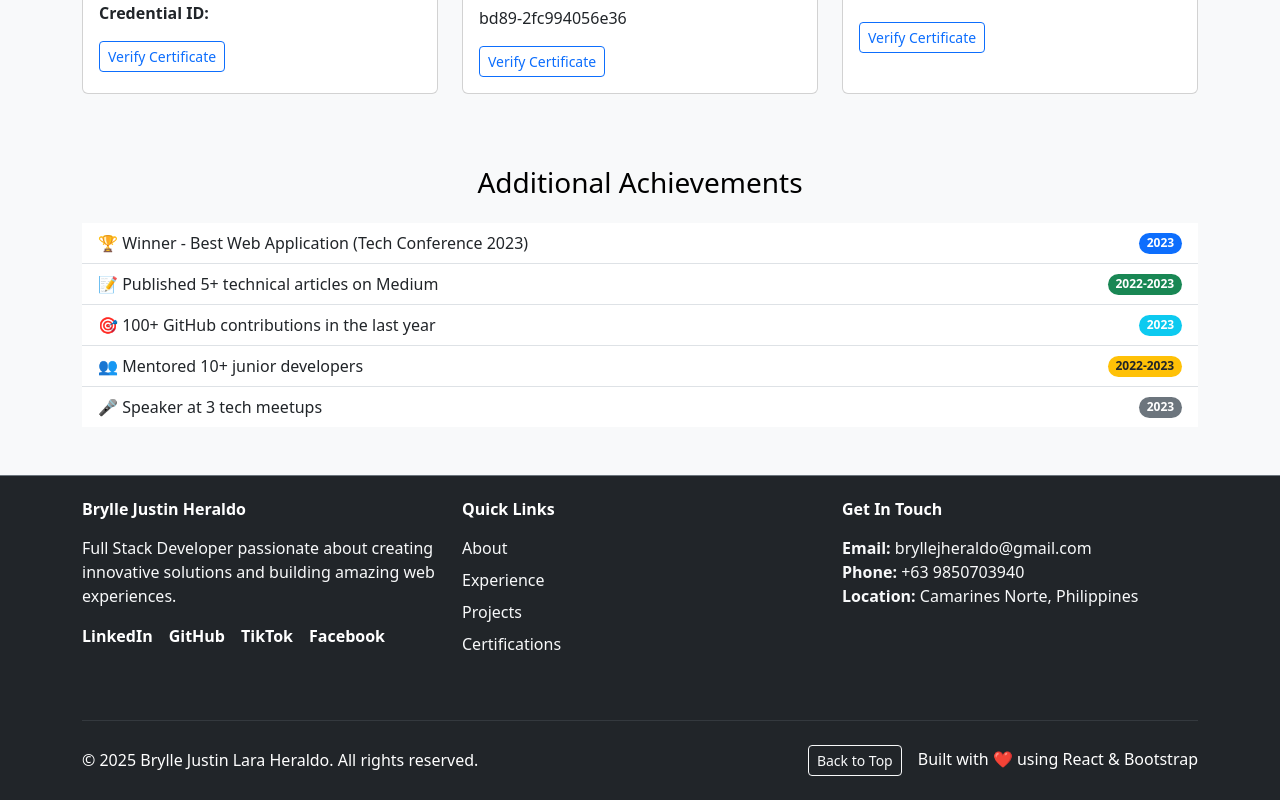
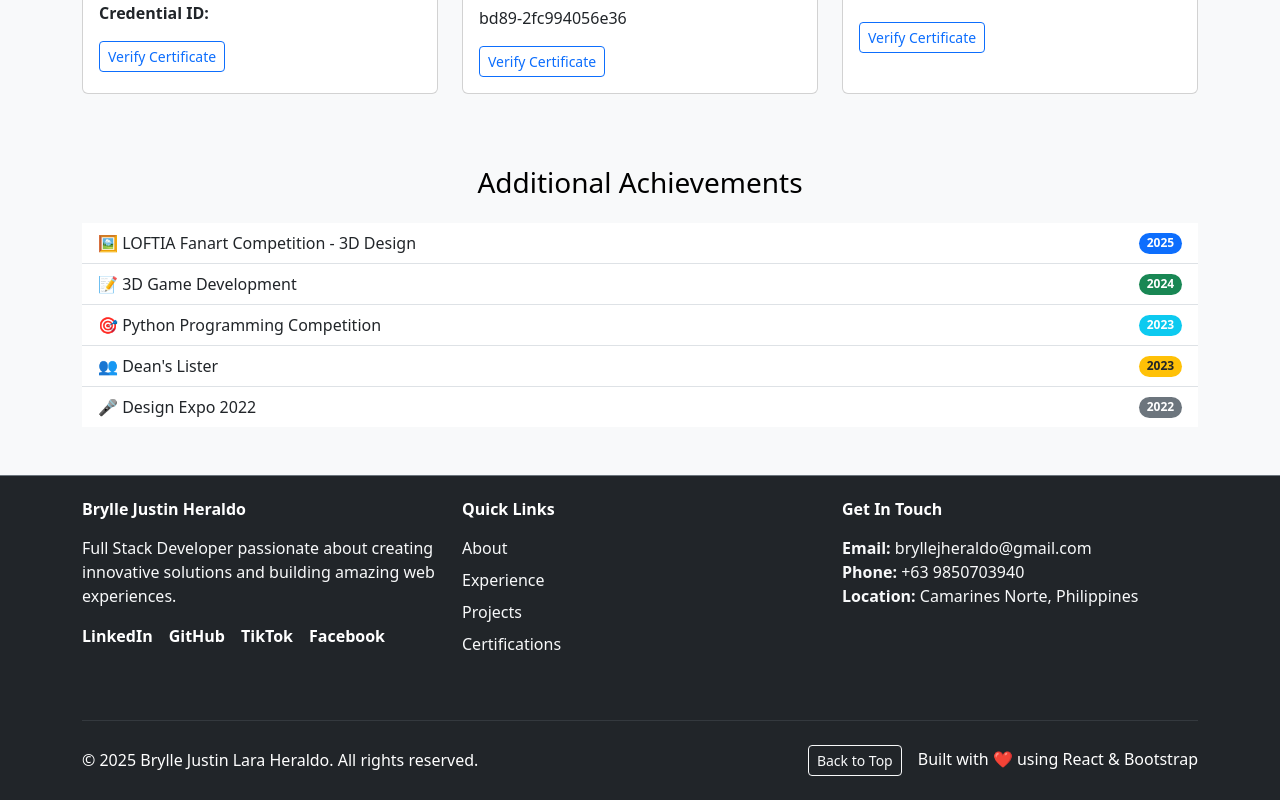
Before and after one commit to TeruhashiN/reactapp, a React (Vite) app: page / in a window 1280 px wide. Shown: the part 4698-5498 px from the top of the page. Built offline with nearby package versions, Linux system fonts and the light colour scheme.

Commit message:
updating certificate

```diff
--- a/src/components/Certifications.tsx
+++ b/src/components/Certifications.tsx
@@ -103,29 +103,29 @@ const Certifications: React.FC = () => {
               <ul className="list-group list-group-flush">
                 <li className="list-group-item d-flex justify-content-between align-items-center">
                   <span>
-                    🏆 Winner - Best Web Application (Tech Conference 2023)
+                    🖼️ LOFTIA Fanart Competition - 3D Design
                   </span>
-                  <span className="badge bg-primary rounded-pill">2023</span>
+                  <span className="badge bg-primary rounded-pill">2025</span>
                 </li>
                 <li className="list-group-item d-flex justify-content-between align-items-center">
-                  <span>📝 Published 5+ technical articles on Medium</span>
+                  <span>📝 3D Game Development </span>
                   <span className="badge bg-success rounded-pill">
-                    2022-2023
+                    2024
                   </span>
                 </li>
                 <li className="list-group-item d-flex justify-content-between align-items-center">
-                  <span>🎯 100+ GitHub contributions in the last year</span>
+                  <span>🎯 Python Programming Competition</span>
                   <span className="badge bg-info rounded-pill">2023</span>
                 </li>
                 <li className="list-group-item d-flex justify-content-between align-items-center">
-                  <span>👥 Mentored 10+ junior developers</span>
+                  <span>👥 Dean's Lister</span>
                   <span className="badge bg-warning text-dark rounded-pill">
-                    2022-2023
+                    2023
                   </span>
                 </li>
                 <li className="list-group-item d-flex justify-content-between align-items-center">
-                  <span>🎤 Speaker at 3 tech meetups</span>
-                  <span className="badge bg-secondary rounded-pill">2023</span>
+                  <span>🎤 Design Expo 2022</span>
+                  <span className="badge bg-secondary rounded-pill">2022</span>
                 </li>
               </ul>
             </div>
```
